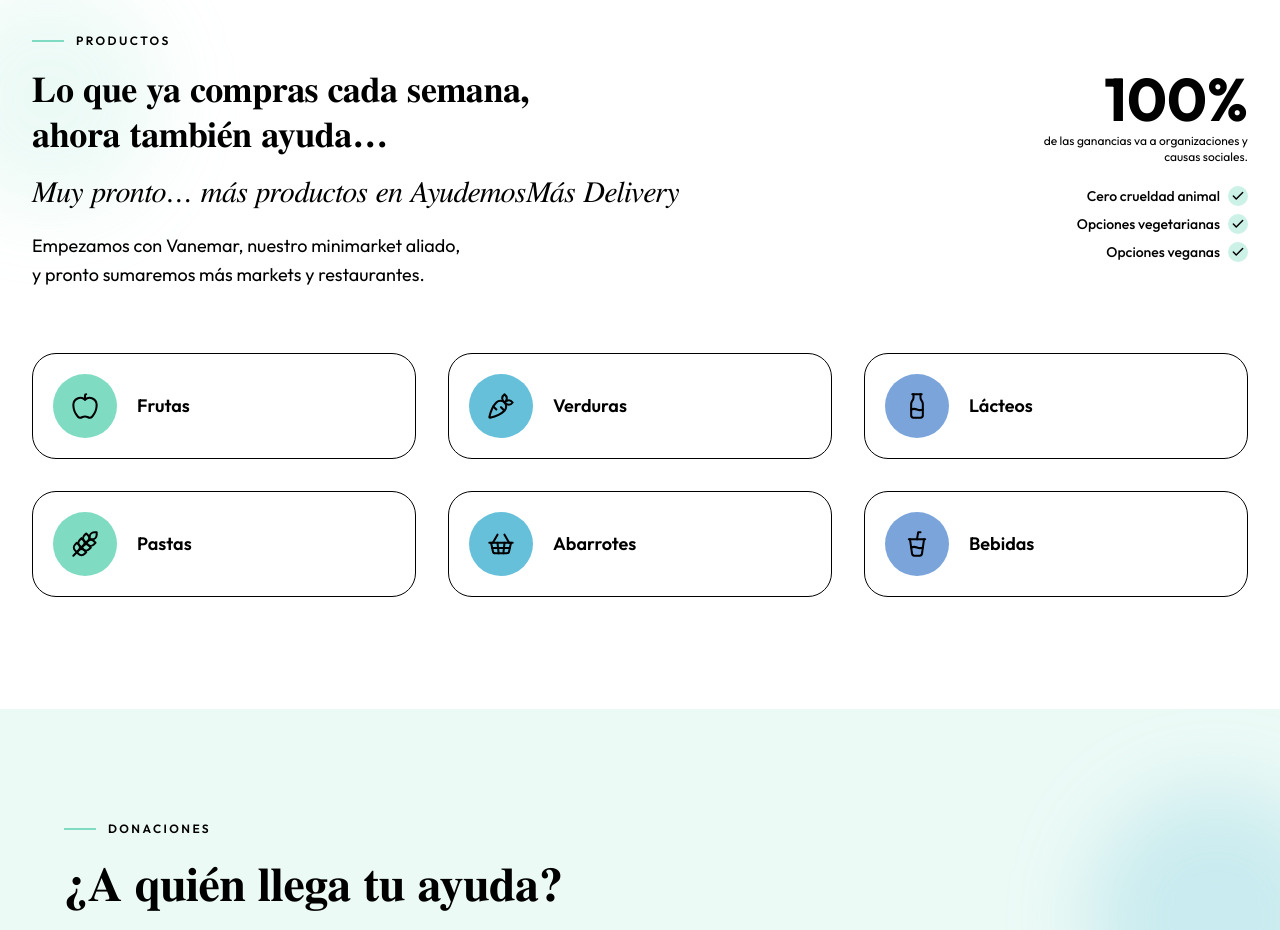
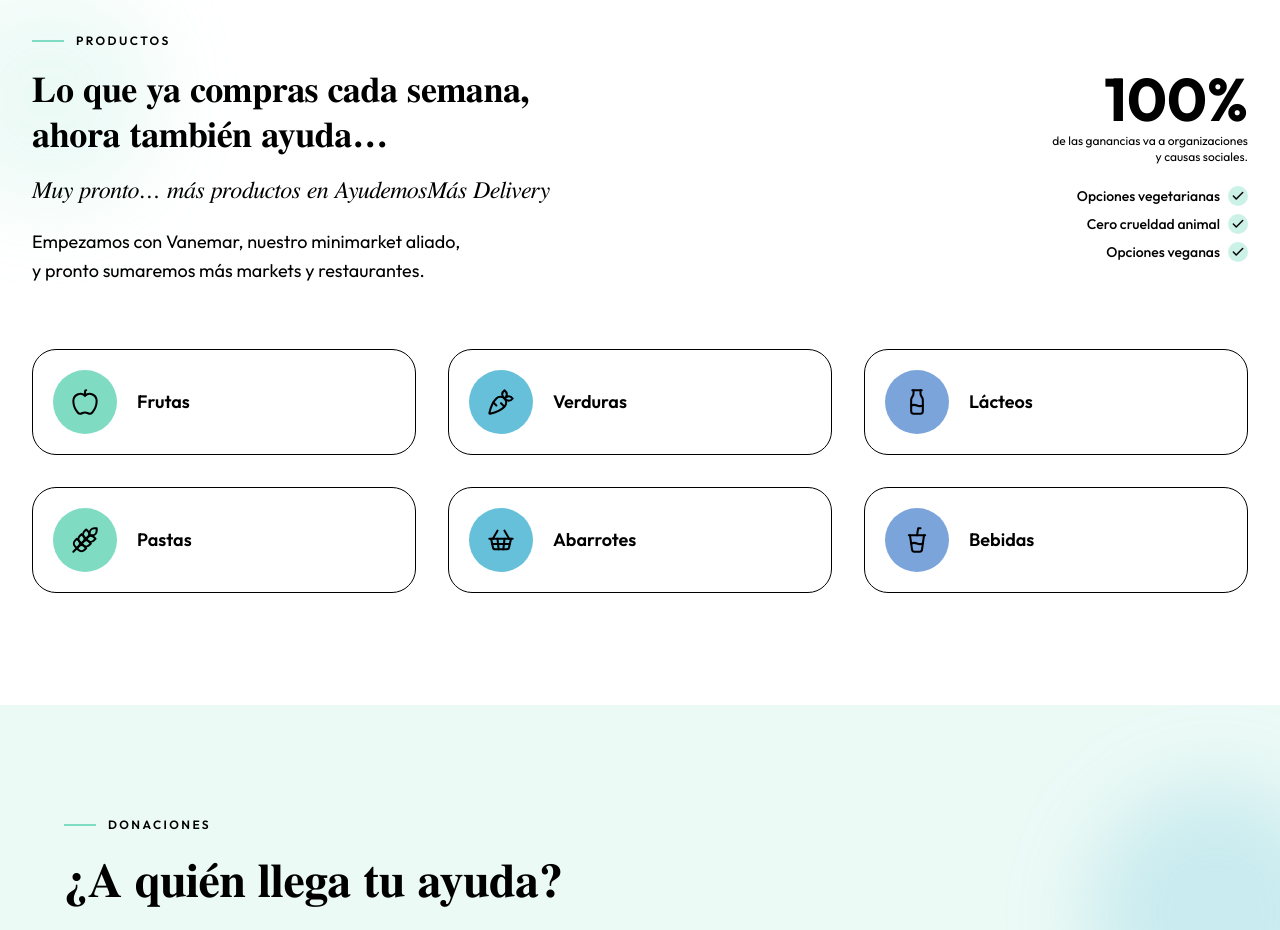
Before and after one commit to ForstDev/PAM_LP, a Next.js app: page / in a window 1280 px wide. Shown: the part 3500-4430 px from the top of the page. Built offline with nearby package versions, Linux system fonts and the light colour scheme.

Commit message:
xddadadada

```diff
--- a/src/components/sections/CatalogSection.tsx
+++ b/src/components/sections/CatalogSection.tsx
@@ -19,7 +19,7 @@ export function CatalogSection() {
               Lo que ya compras cada semana,<br className="hidden md:inline" /> ahora
               también ayuda…
             </h2>
-            <p className="text-impact mt-4 text-2xl sm:text-3xl">
+            <p className="text-impact mt-4 text-xl sm:text-2xl">
               Muy pronto… más productos en AyudemosMás Delivery
             </p>
             <p className="mt-5 max-w-[60ch] text-lg leading-relaxed text-foreground">
--- a/src/components/sections/ProfitCounter.tsx
+++ b/src/components/sections/ProfitCounter.tsx
@@ -5,7 +5,7 @@ import { m } from "motion/react";
 import { Check } from "lucide-react";
 import { StatCounter } from "@/components/StatCounter";
 
-const values = ["Cero crueldad animal", "Opciones vegetarianas", "Opciones veganas"];
+const values = ["Opciones vegetarianas", "Cero crueldad animal", "Opciones veganas"];
 
 /**
  * Número puro (sin fondo) que cuenta de 0 a 100, y solo después de terminar
@@ -25,9 +25,9 @@ export function ProfitCounter() {
         initial={{ opacity: 0, y: 6 }}
         animate={done ? { opacity: 1, y: 0 } : {}}
         transition={{ duration: 0.4, ease: "easeOut" }}
-        className="mt-1 max-w-[13rem] text-xs leading-snug text-foreground"
+        className="mt-1 max-w-[15rem] text-xs leading-snug text-foreground"
       >
-        de las ganancias va a organizaciones y causas sociales.
+        de las ganancias va a organizaciones<br />y causas sociales.
       </m.p>
       <ul className="mt-5 space-y-2">
         {values.map((value) => (
```
